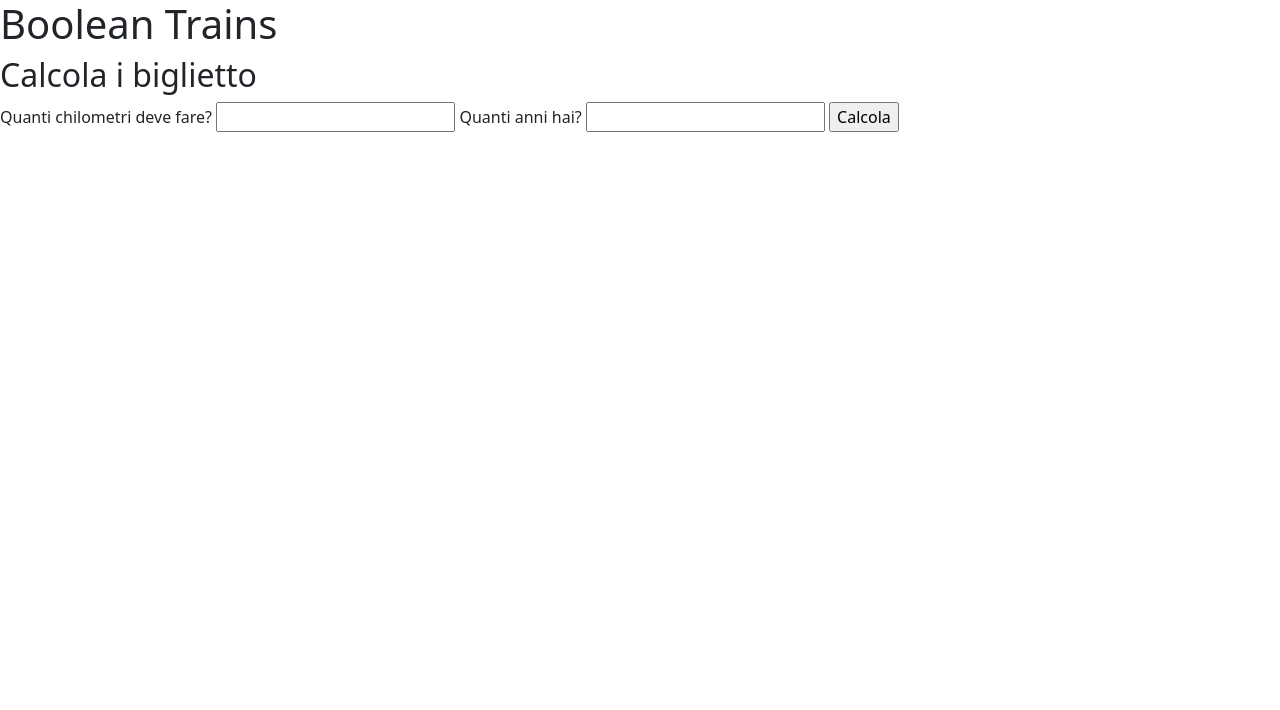
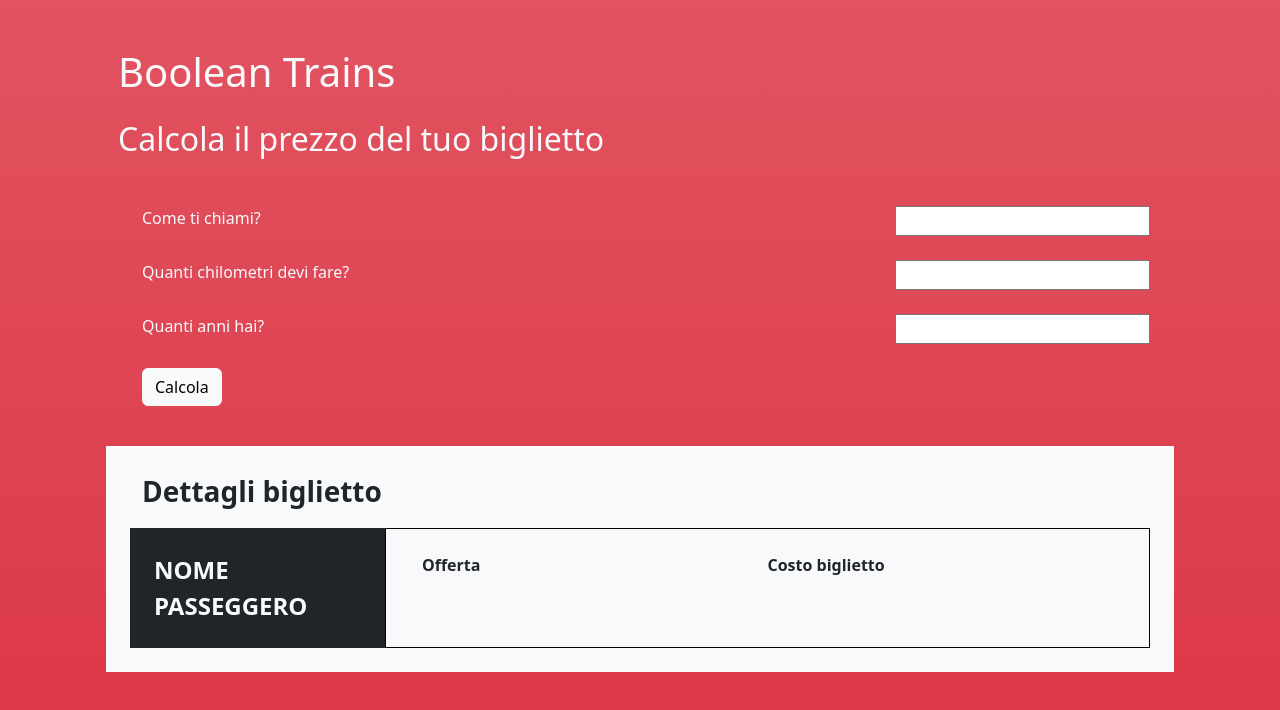
Before and after one commit to AlessioDiMari/js-biglietto-treno-form, a plain HTML site: page index.html in a window 1280 px wide. Drawn offline with nearby package versions, Linux system fonts and the light colour scheme.

Commit message:
stilizzo con bootstrap

```diff
--- a/index.html
+++ b/index.html
@@ -8,26 +8,69 @@
 
     <title>Biglietto treno</title>
 </head>
-<body>
+<body class="bg-danger bg-gradient text-light">
 
-    <h1>Boolean Trains</h1>
+    <div class="container p-5">
+        <h1 class="mb-4">Boolean Trains</h1>
 
-    <h2>Calcola i biglietto</h2>
+        <h2 class="mb-4">Calcola il prezzo del tuo biglietto</h2>
 
-    <form>
-        <label for="chilometri-utente">Quanti chilometri deve fare?</label>
-        <input type="number" id="chilometri-utente">
+        <form class="p-4">
 
-        <label for="eta-utente">Quanti anni hai?</label>
-        <input type="number" id="eta-utente">
+            <div class="row row-cols-4 justify-content-between mb-4">
+                <label for="nome-utente">Come ti chiami?</label>
+                <input type="text" id="nome-utente">
+            </div>
 
-        <input type="button" id="calc" value="Calcola">
+            <div class="row row-cols-4 justify-content-between mb-4">
+                <label for="chilometri-utente">Quanti chilometri devi fare?</label>
+                <input type="number" id="chilometri-utente">
+            </div>
 
-    </form>
+            <div class="row row-cols-4 justify-content-between mb-4">
+                <label for="eta-utente">Quanti anni hai?</label>
+                <input type="number" id="eta-utente">
+            </div>
 
-    <div id="risultato">
+            <input type="button" id="calc" value="Calcola" class="btn btn-light">
 
+        </form>
+
+        <div id="risultato container">
+
+            <div class="row bg-light p-4">
+                <div class="fs-3 text-dark mb-3 fw-bold">Dettagli biglietto</div>
+                <div class="col-3 bg-dark text-wrap p-4 m-0">
+                    <div class="text-uppercase fs-4 fw-bold">
+                        nome passeggero
+                    </div>
+                    <div id="nome-utente" class="fs-5 fw-bold">
+
+                    </div>
+                </div>
+                <div class="col-9 row p-4 text-dark m-0 border border-black">
+                    <div class="row">
+                        <div class="col-6 fw-bold">
+                            Offerta
+                        </div>
+                        <div class="col-6 fw-bold">
+                            Costo biglietto
+                        </div>
+                    </div>
+                    <div class="row">
+                        <div id="offerta" class="col-6">
+
+                        </div>
+                        <div id="costo" class="col-6">
+
+                        </div>
+                    </div>
+                </div>
+            </div>
+
+        </div>
     </div>
+
 
 
 
--- a/js/script.js
+++ b/js/script.js
@@ -21,6 +21,8 @@ const calcButton = document.getElementById("calc");
 // Salvo il risultato
 const result = document.getElementById("risultato");
 
+
+
 // Dichiaro le variabili del prezzo base e quello finale
 
 
@@ -41,14 +43,14 @@ calcButton.addEventListener("click",
 
             prezzoFinale = prezzoFisso - (prezzoFisso * 0.2);
 
-            result.innerHTML = "Hai meno di 18 anni, hai diritto ad uno sconto del 20%!"
+            result.innerHTML = "Hai meno di 18 anni, hai diritto ad uno sconto del 20%!<br>"
 
         } else if (userAge.value > 65){
             // Se l'utente ha più di 65 anni verrà applicato
             // uno sconto del 40%
             prezzoFinale = prezzoFisso - (prezzoFisso * 0.4);
 
-            result.innerHTML = "Hai più di 65 anni, hai diritto ad uno sconto del 40%!"
+            result.innerHTML = "Hai più di 65 anni, hai diritto ad uno sconto del 40%!<br>"
 
         } else {
             // Se nessuna delle due condizioni precedenti
@@ -60,7 +62,7 @@ calcButton.addEventListener("click",
         // Scrivo il risultato con due cifre decimali
         prezzoFinale = prezzoFinale.toFixed(2)
 
-        result.innerHTML += `<br>Il pagamento viene di ${prezzoFinale}€`
+        result.innerHTML += `Il pagamento viene di ${prezzoFinale}€`
 
     }
 
```
